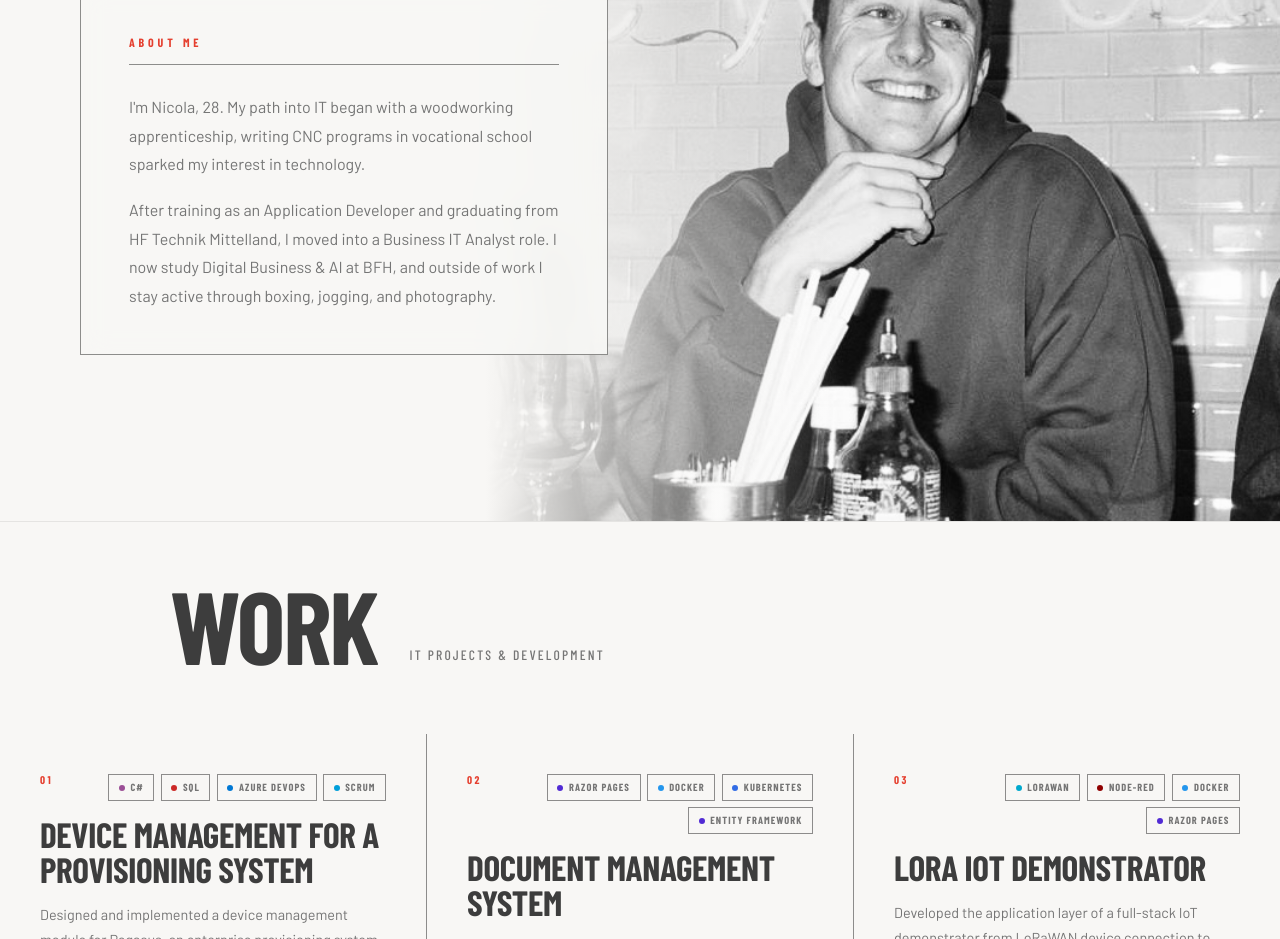
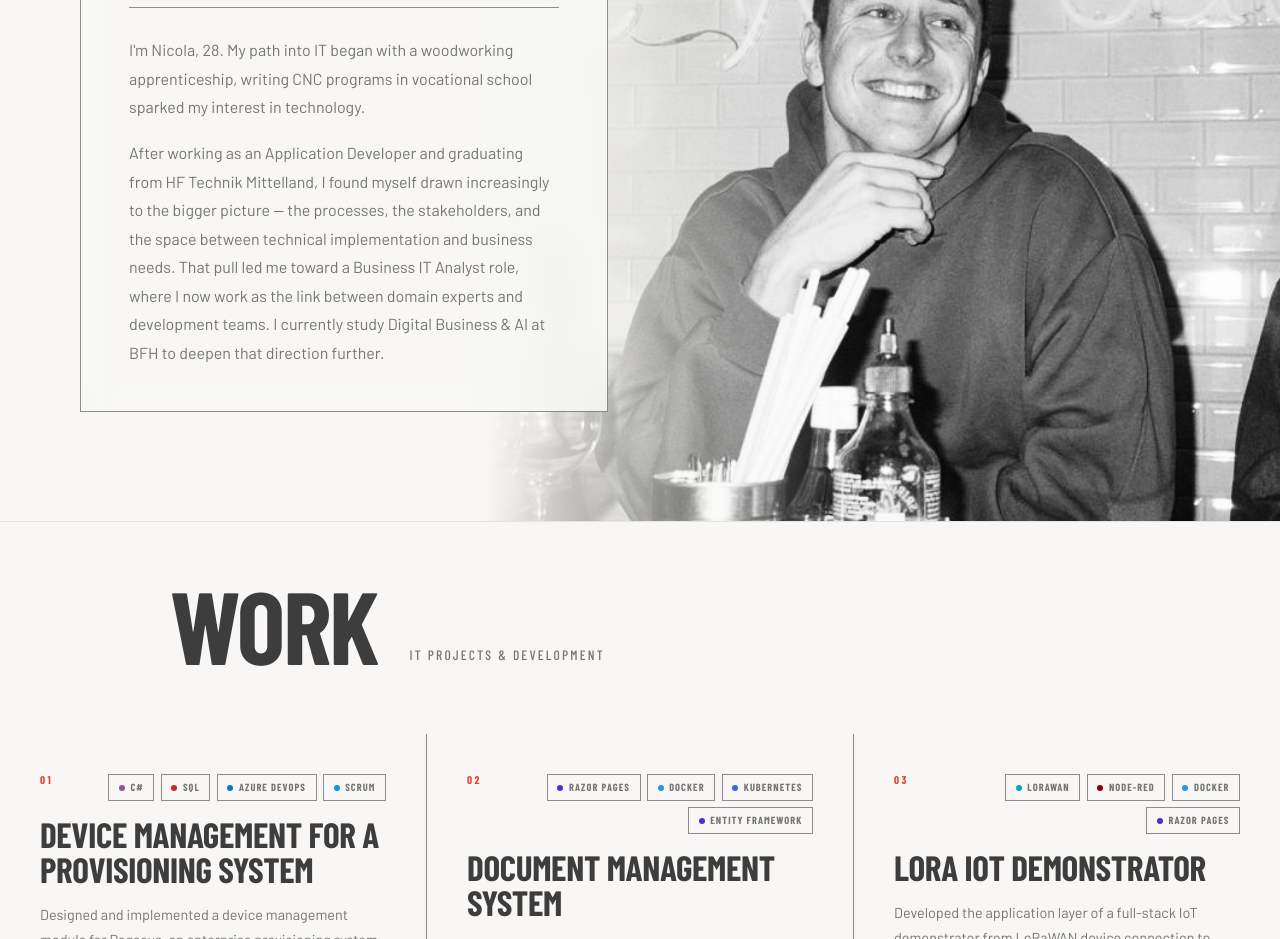
Before and after one commit to nicolafricker/PortfolioPage, a Vue app: page / in a window 1280 px wide. Shown: the part 1020-1959 px from the top of the page. Built offline with nearby package versions, Linux system fonts and the light colour scheme; no server answers; a web font is replaced by a local one.

Commit message:
update introduction text

```diff
--- a/src/components/App.vue
+++ b/src/components/App.vue
@@ -99,10 +99,13 @@
               my interest in technology.
             </p>
             <p class="about__text">
-              After training as an Application Developer and graduating from HF
-              Technik Mittelland, I moved into a Business IT Analyst role. I now
-              study Digital Business &amp; AI at BFH, and outside of work I stay
-              active through boxing, jogging, and photography.
+              After working as an Application Developer and graduating from HF
+              Technik Mittelland, I found myself drawn increasingly to the
+              bigger picture — the processes, the stakeholders, and the space
+              between technical implementation and business needs. That pull led
+              me toward a Business IT Analyst role, where I now work as the link
+              between domain experts and development teams. I currently study
+              Digital Business &amp; AI at BFH to deepen that direction further.
             </p>
           </div>
         </div>
```
